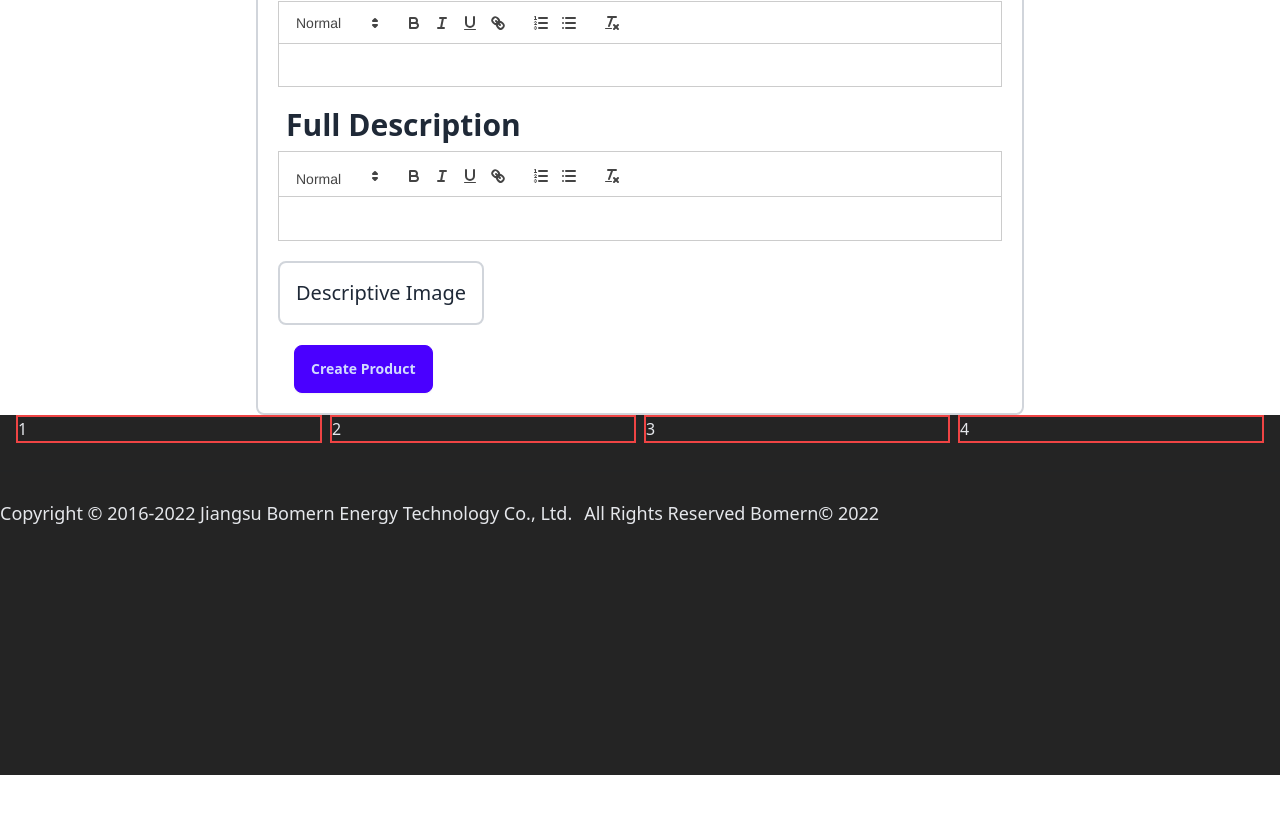
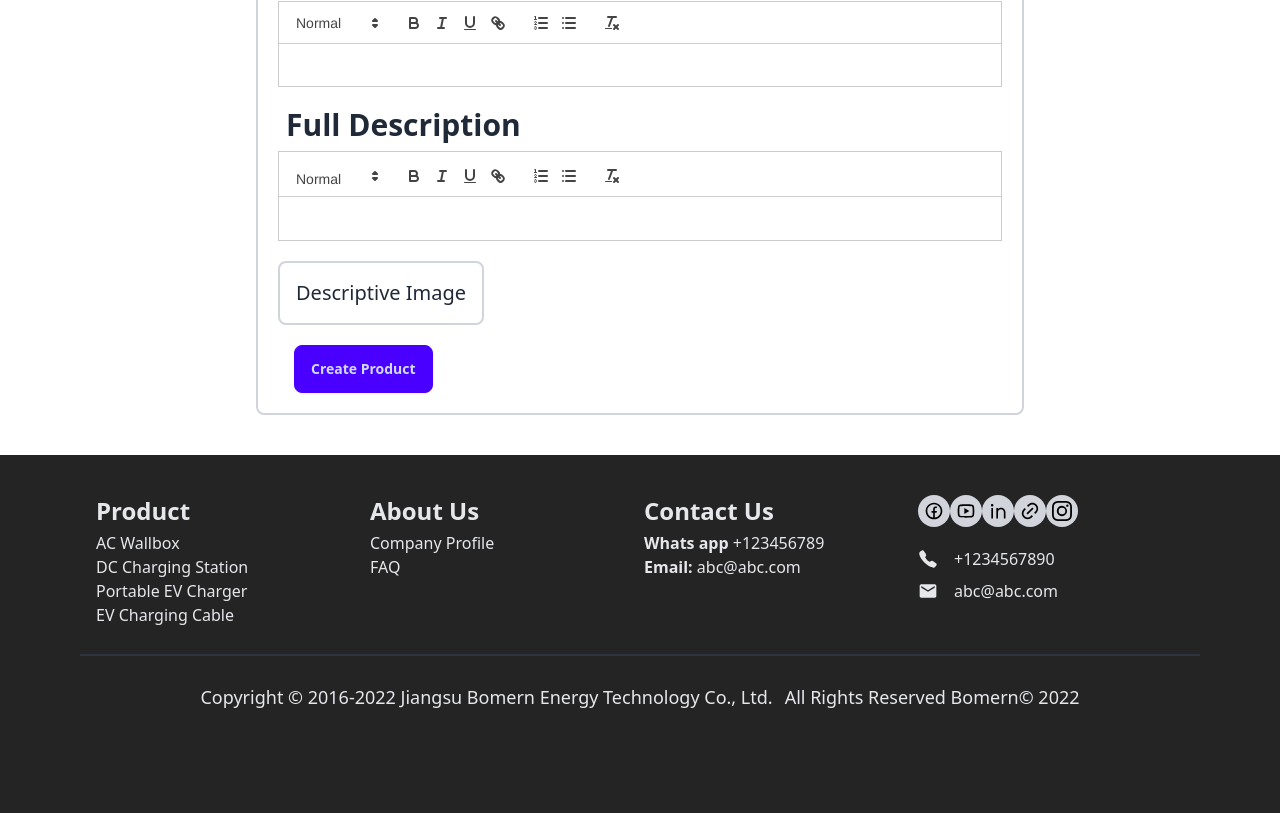
Before and after one commit to mukies/ev, a React (Vite) app in the folder frontend/: page /contact-us in a window 1280 px wide. Shown: the part 551-1364 px from the top of the page. Before the commit the page ends 1326 px from the top, so only its background shows below. Built offline with nearby package versions, Linux system fonts and the light colour scheme.

Commit message:
footer and product page ui

```diff
--- a/frontend/src/App.jsx
+++ b/frontend/src/App.jsx
@@ -8,6 +8,7 @@ import About from "./pages/About";
 import CreateProduct from "./pages/admin/CreateProduct";
 import DcSolution from "./pages/DcSolution";
 import AcSolution from "./pages/AcSolution";
+import ProductPage from "./pages/ProductPage";
 
 function App() {
   return (
@@ -16,6 +17,7 @@ function App() {
         <Route path="/" element={<Home />} />
         <Route path="/contact-us" element={<CreateProduct />} />
         <Route path="/product/:id" element={<ACEVcharger />} />
+        <Route path="/product-page/:id" element={<ProductPage />} />
         <Route path="/product/dc-charging-station" element={<DCstation />} />
         <Route path="/:name" element={<Cables />} />
         <Route path="/about-us" element={<About />} />
--- a/frontend/src/components/Product.jsx
+++ b/frontend/src/components/Product.jsx
@@ -1,5 +1,6 @@
 /* eslint-disable react/prop-types */
 import { FaArrowRightLong } from "react-icons/fa6";
+import { Link } from "react-router-dom";
 
 function Product({ product }) {
   return (
@@ -20,9 +21,13 @@ function Product({ product }) {
           ))}
         </ul>
         <div className="border-b border-red-600 flex justify-end">
-          <span className="text-[red] flex items-center gap-3 cursor-pointer md:hover:scale-110 duration-200 ">
+          <Link
+            role="span"
+            to={`/product-page/${product.name}`}
+            className="text-[red] flex items-center gap-3 cursor-pointer md:hover:scale-110 duration-200 "
+          >
             Learn more <FaArrowRightLong />
-          </span>
+          </Link>
         </div>
       </div>
     </div>
--- a/frontend/src/index.css
+++ b/frontend/src/index.css
@@ -22,3 +22,13 @@ h2 {
 h3 {
   font-size: 20px;
 }
+.text-field p {
+  font-size: 17px;
+}
+.text-field ul {
+  font-size: 16px;
+  margin-left: 49px;
+}
+.text-field ol {
+  font-size: 19px;
+}
--- a/frontend/src/layout/Footer.jsx
+++ b/frontend/src/layout/Footer.jsx
@@ -1,18 +1,97 @@
+import { BsInstagram } from "react-icons/bs";
+import {
+  RiYoutubeLine,
+  RiFacebookCircleLine,
+  RiLinkedinLine,
+  RiLink,
+} from "react-icons/ri";
+import { MdEmail } from "react-icons/md";
+import { IoCall } from "react-icons/io5";
+import { Link } from "react-router-dom";
+
 function Footer() {
   return (
-    <div className="bg-[#242424] flex flex-col gap-1 text-wrap text-gray-200 h-auto sm:h-[45vh]">
-      <div className="flex flex-col sm:flex-row gap-2 px-4">
-        <div className="border-2 border-red-500 flex-1">1</div>
-        <div className="border-2 border-red-500 flex-1">2</div>
-        <div className="border-2 border-red-500 flex-1">3</div>
-        <div className="border-2 border-red-500 flex-1">4</div>
+    <div className="bg-[#242424] flex flex-col mt-10 gap-1 text-wrap py-5 sm:py-10 sm:px-20 text-gray-200 h-auto sm:h-[45vh]">
+      <div className="flex flex-col sm:flex-row gap-5 sm:gap-2 px-4">
+        <div className=" flex-1 flex flex-col gap-1  w-full mx-auto">
+          <h3 className="text-2xl font-bold">Product</h3>
+          <ul className="list-none text-[16px]">
+            <li>AC Wallbox</li>
+            <li>DC Charging Station</li>
+            <li>Portable EV Charger</li>
+            <li>EV Charging Cable</li>
+          </ul>
+        </div>
+        <div className=" flex-1 flex flex-col gap-1  w-full mx-auto">
+          <h3 className="text-2xl font-bold">About Us</h3>
+          <ul className="list-none text-[16px]">
+            <li>Company Profile</li>
+            <li>FAQ</li>
+          </ul>
+        </div>
+        <div className="flex-1 flex flex-col gap-1 mx-auto w-full">
+          <h3 className="text-2xl font-bold">Contact Us</h3>
+          <ul className="list-none text-[16px]">
+            <li className="font-semibold">
+              Whats app <span className="font-normal">+123456789</span>
+            </li>
+            <li className="font-semibold">
+              Email: <span className="font-normal">abc@abc.com</span>
+            </li>
+          </ul>
+        </div>
+        <div className=" flex-1 flex flex-col gap-5 w-full  mx-0 sm:mx-auto">
+          <div className="flex justify-between w-[60%] items-center mx-auto sm:mx-0 ">
+            <Link
+              role="span"
+              to={"#"}
+              className="rounded-full cursor-pointer bg-gray-300 text-black h-8  w-8 flex justify-center items-center"
+            >
+              <RiFacebookCircleLine size={20} />
+            </Link>
+            <Link
+              role="span"
+              to={"#"}
+              className="rounded-full cursor-pointer bg-gray-300 text-black h-8  w-8 flex justify-center items-center"
+            >
+              <RiYoutubeLine size={20} />
+            </Link>
+            <Link
+              role="span"
+              to={"#"}
+              className="rounded-full cursor-pointer bg-gray-300 text-black h-8  w-8 flex justify-center items-center"
+            >
+              <RiLinkedinLine size={20} />
+            </Link>
+            <Link
+              role="span"
+              to={"#"}
+              className="rounded-full cursor-pointer bg-gray-300 text-black h-8  w-8 flex justify-center items-center"
+            >
+              <RiLink size={20} />
+            </Link>
+            <Link
+              role="span"
+              to={"#"}
+              className="rounded-full cursor-pointer bg-gray-300 text-black h-8  w-8 flex justify-center items-center"
+            >
+              <BsInstagram size={20} />
+            </Link>
+          </div>
+          <div className="flex flex-col mx-auto sm:mx-0 gap-2">
+            <span className="flex items-center gap-4">
+              <IoCall size={20} /> +1234567890
+            </span>
+            <span className="flex items-center gap-4">
+              <MdEmail size={20} /> abc@abc.com
+            </span>
+          </div>
+        </div>
       </div>
-      <span className="divider"></span>
-      <p className="flex gap-3 items-center text-sm sm:text-lg">
+      <span className="divider divider-neutral"></span>
+      <p className="flex gap-3 items-center text-xs sm:text-lg  mx-auto">
         Copyright © 2016-2022 Jiangsu Bomern Energy Technology Co., Ltd.{" "}
-        <span className="text-xs sm:text-lg">
-          All Rights Reserved Bomern© 2022
-        </span>
+        <span className="">All Rights Reserved Bomern© 2022</span>
       </p>
     </div>
   );
--- /dev/null
+++ b/frontend/src/pages/ProductPage.jsx
@@ -0,0 +1,70 @@
+import Layout from "../layout/Layout";
+import "../index.css";
+
+function ProductPage() {
+  const demo =
+    "<p>shjhskjsjkdkjsfhkjhfkjhfkjkjdfhkjshsjkhdjksdhkhfjsjk sdhjshdjshdjs sjdjsdhjsd sjdsdjshdjsd jsdhjsdjsdhjs djsdjshdjsd sdjsbdjsd sdjsdbsj djsd sjdsd sdsdsj dsdsjds d</p><ul><li>hghshdshdhs</li><li>hghshdshdhs</li><li>hghshdshdhs</li><li>hghshdshdhs</li><li>hghshdshdhs</li></ul>";
+  return (
+    <Layout>
+      <div className="text-wrap text-gray-800">
+        <div
+          style={{
+            backgroundImage: "url('/acev.jpeg')",
+          }}
+          className=" bg-black h-[50vh] sm:h-[50vh] bg-cover text-white sm:text-lg text-[16px] md:text-xl bg-center  "
+        >
+          <div className="flex flex-col gap-5 ml-2 sm:ml-20 p-3">
+            <h1 className="text-xl font-bold sm:text-2xl md:text-3xl">
+              Level 3 dc ev fast Charging Station
+            </h1>
+            <ul className=" flex  text-wrap list-disc sm:list-none flex-col gap-1">
+              <li className="">
+                Time-saving - Level 3 dc ev charger, fast charging stations
+              </li>
+              <li className="">
+                Power-saving - High conversion efficiency and low standby
+              </li>
+              <li className="">
+                High Safety - Multi protection to both manual operation and
+                vehicles
+              </li>
+            </ul>
+            <div className="flex justify-end w-[300px] sm:w-[400px]">
+              <button className="btn btn-info">Order Now</button>
+            </div>
+          </div>
+        </div>
+        <div className="flex flex-col sm:flex-row gap-5 px-1 mt-5 sm:mt-10 sm:px-10">
+          <div className="flex-[0.7] overflow-hidden sm:rounded-xl ">
+            <img
+              src="/ev_car.jpeg"
+              alt="product-image"
+              loading="lazy"
+              className="h-[350px] w-full object-cover bg-center sm:hover:scale-110 duration-200"
+            />
+          </div>
+          <div className="flex flex-col gap-3 flex-1 justify-center">
+            <h2 className="text-2xl font-semibold text-center underline">
+              BMBS Home use EV charger with cable
+            </h2>
+            <div
+              className="px-5 flex flex-col gap-3 text-field"
+              dangerouslySetInnerHTML={{ __html: demo }}
+            ></div>
+            <div className="flex justify-center items-center">
+              <button className="btn bg-[red] hover:bg-[#ff4747] text-white ">
+                Order Now
+              </button>
+            </div>
+          </div>
+        </div>
+        <div
+          dangerouslySetInnerHTML={{ __html: demo }}
+          className="text-field px-2 mt-5 sm:px-10 sm:mt-10"
+        ></div>
+      </div>
+    </Layout>
+  );
+}
+
+export default ProductPage;
```
